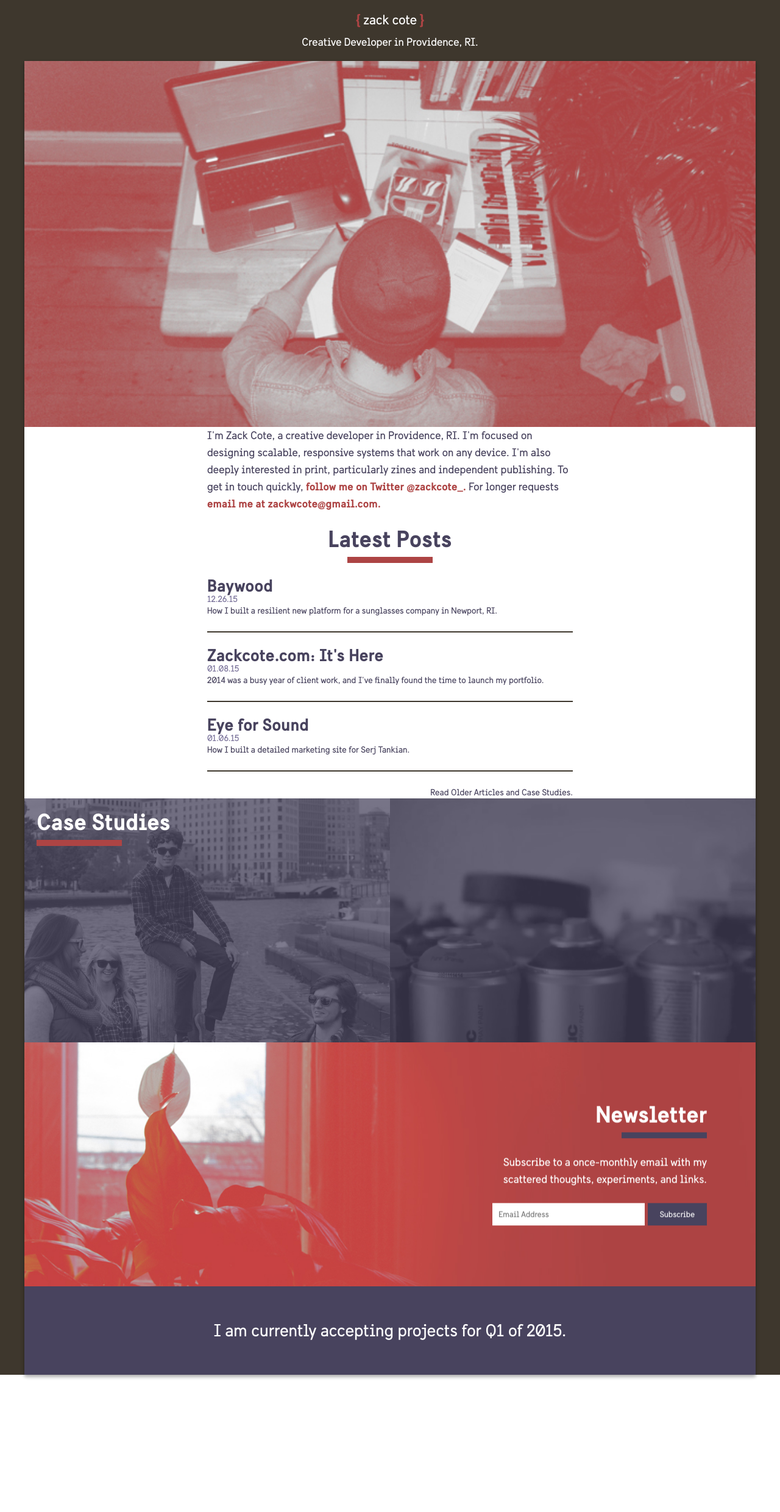
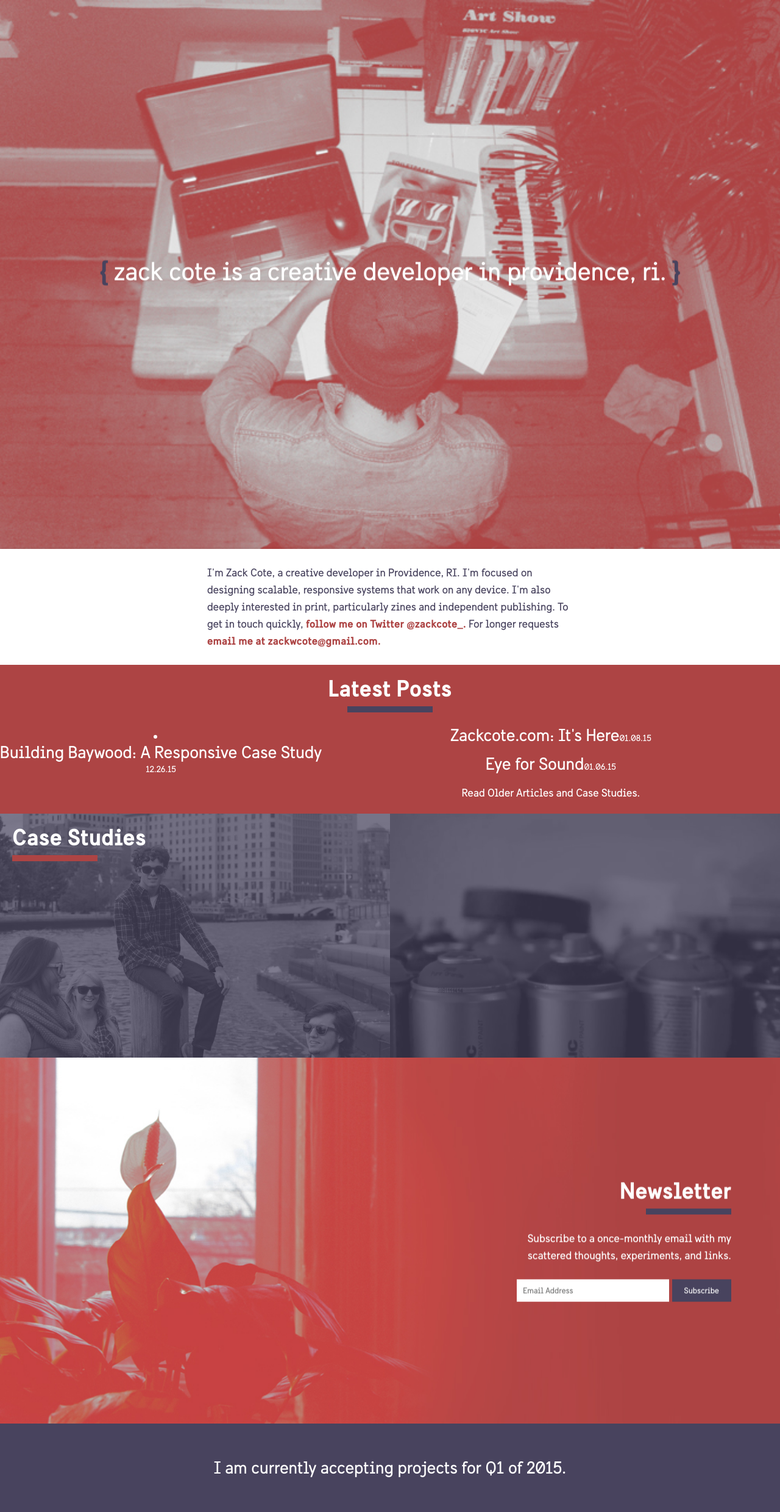
Before and after one commit to gitter-badger/zackcote.github.io, a Jekyll site: the page built from index.html, in a window 1280 px wide. Shown: the whole page at 61% size. Built offline with Jekyll 4.4.1, drawn with Linux system fonts in a browser that asks for light colours; nearby versions of some CDN libraries.

Commit message:
more changes... need to do a round of design experiments before continuing here.

```diff
--- a/_includes/header.html
+++ b/_includes/header.html
@@ -1,15 +1,5 @@
-{% if page.title == 'Zack Cote' %}
-    <header class="header header--brown">
-{% else %}
-    <header class="header">
-{% endif %}
-        <h1 class="site-title"><a href="/">zack cote</a></h1>
-        <span>Creative Developer in Providence, RI.</span>
- <!--    <nav>
-        <ul class="site-nav">
-            <li><a href="/work">Work</a></li>
-            <li><a href="/hire">Hire</a></li>
-            <li><a href="/blog">Blog</a></li>
-        </ul>
-    </nav> -->
-</header>
+<div class="hero">
+   <header class="header">
+        <h1 class="site-title"><a href="/">zack cote is a creative developer in providence, ri.</a></h1>
+    </header>
+</div>
--- a/_includes/post-list--limited.html
+++ b/_includes/post-list--limited.html
@@ -1,12 +1,21 @@
+<div class="post-list-box">
     <h2 class="post-list__heading">Latest Posts</h2>
     <div class="accent-line--center"></div>
-<ul class="post-list">
-    {% for post in site.posts limit:3 %}
+    <div class="latest-post">
+          {% for post in site.posts limit:1 %}
         <li class="post-list__post">
             <h3 class="post-list__title"><a href="{{ post.url | prepend: site.baseurl }}">{{ post.title }}</a></h3>
             <span class="post-list__date">{{ post.date | date: "%m.%d.%y" }}</span>
-        <p class="post-list__excerpt">{{ post.snippet | strip_html | truncatewords: 20 }}</p>
+        </li>
+        {% endfor %}
+    </div>
+    <ul class="post-list">
+        {% for post in site.posts limit:3 offset:1 %}
+        <li class="post-list__post">
+            <h3 class="post-list__title"><a href="{{ post.url | prepend: site.baseurl }}">{{ post.title }}<span class="post-list__date">{{ post.date | date: "%m.%d.%y" }}</span>
+</a></h3>
         </li>
         {% endfor %}
         <a href="/blog" class="post-list__archive">Read Older Articles and Case Studies.</a>
     </ul>
+</div>
--- a/_layouts/post.html
+++ b/_layouts/post.html
@@ -8,7 +8,7 @@ layout: base
             {% include breadcrumb--post.html %}
             <h1 class="post__title">{{ page.title }}</h1>
             <p class="post__date">{{ page.date | date: "%-d %b %Y" }}{% if page.author %} • {{ page.author }}{% endif %}{% if page.meta %} • {{ page.meta }}{% endif %}</p>
-            <div class="accent-line"></div>
+            <div class="accent-line--center"></div>
         </header>
         <div class="post__content">
             {{ content }}
--- a/_posts/2014-12-26-baywood.markdown
+++ b/_posts/2014-12-26-baywood.markdown
@@ -1,6 +1,6 @@
 ---
 layout: post
-title:  "Baywood"
+title:  "Building Baywood: A Responsive Case Study"
 date: 2015-12-26 09:11:03
 featured-image: "assets/img/baywood-featured.jpg"
 nickname: baywood
--- a/index.html
+++ b/index.html
@@ -5,7 +5,6 @@ description: Zack Cote is a front-end developer and designer in Providence, Rhod
 ---
 <div class="box {{ page.nickname }}-box">
     <div class="box__content animated animated--fadeInTop">
-        <div class="hero"></div>
         <p class="hero__text">I'm Zack Cote, a creative developer in Providence, RI. I'm focused on designing scalable, responsive systems that work on any device. I'm also deeply interested in print, particularly zines and independent publishing. To get in touch quickly, <a href="http://www.twitter.com/zackcote_">follow me on Twitter @zackcote_.</a> For longer requests <a href="mailto:zackwcote@gmail.com">email me at zackwcote@gmail.com.</a></p>
         {% include post-list--limited.html %}
         {% include case-studies-box.html %}
--- a/src/stylus/accent-line.styl
+++ b/src/stylus/accent-line.styl
@@ -1,7 +1,7 @@
 .accent-line--center
     height 1rem
     width 14rem
-    background color-accent
+    background color-primary
     margin 0 auto
     margin-bottom 2.5rem
 
--- a/src/stylus/base/defaults.styl
+++ b/src/stylus/base/defaults.styl
@@ -48,8 +48,6 @@ a
     {z-transition}
     text-decoration none
     color inherit
-    &:hover
-        color color-accent
 
 p a,.post__content a
     color color-accent
--- a/src/stylus/hero.styl
+++ b/src/stylus/hero.styl
@@ -4,8 +4,11 @@
     background url('/assets/img/zack-desk.jpg')
     background-size cover
     background-position center
+    position relative
+    // text-transform uppercase
     +above(alpha)
         height 40rem
     +above(gamma)
         background-size cover
         height 60rem
+        height 100vh
--- a/src/stylus/newsletter-box.styl
+++ b/src/stylus/newsletter-box.styl
@@ -23,7 +23,7 @@
     h2
         text-align right
     +above(beta)
-        height 40rem
+        height 60rem
 
 .newsletter-box__inner
     padding 2rem
--- a/src/stylus/post.styl
+++ b/src/stylus/post.styl
@@ -8,8 +8,7 @@
     cf()
 
 .markdown-image
-    max-width none
-    width 100%
+    max-width 100%
     line-height 0
     img
         width 100%
--- /dev/null
+++ b/src/stylus/shame.styl
@@ -0,0 +1,2 @@
+.hero__text
+    margin-top 2.5rem
```
Also changed, not shown: assets/css/main.css (+55 -54 lines), src/stylus/box.styl (+3 -7 lines), src/stylus/header.styl (+8 -7 lines), src/stylus/post-list.styl (+26 -20 lines), assets/css/main.min.css. Lines whose indentation alone changed are shown as unchanged.
